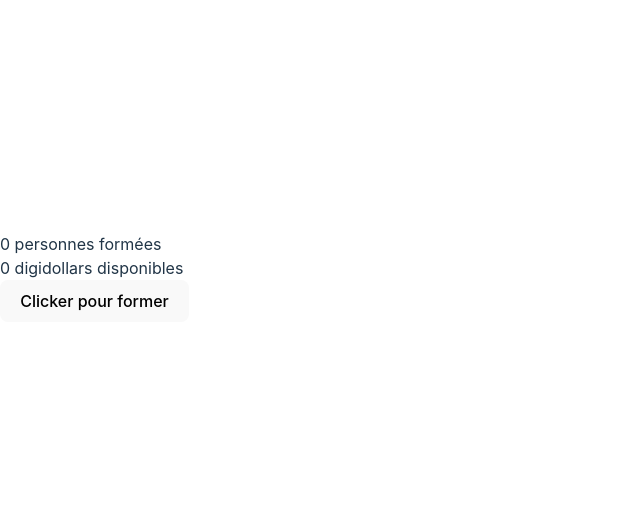
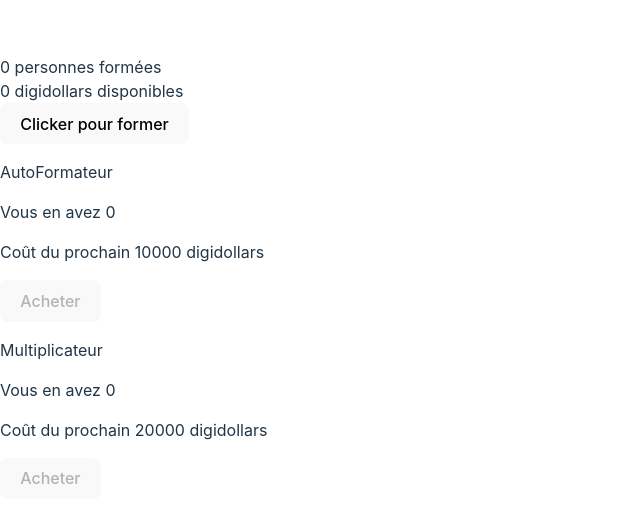
Before and after one commit to A-World-For-Us/regis-clicker, a React (Vite) app: page / in a window 1280 px wide. Shown: the part 123-646 px from the top of the page, without its empty margins (0-640 px from the left). Built offline with nearby package versions, Linux system fonts and the light colour scheme.

Commit message:
create UpgradeComponents

```diff
--- a/src/App.jsx
+++ b/src/App.jsx
@@ -1,4 +1,4 @@
-import { useEffect, useReducer, useRef } from "react";
+import { useEffect, useReducer, useRef, useState } from "react";
 
 const defaultState = {
   trainings: 0,
@@ -9,16 +9,7 @@ const defaultState = {
 };
 
 function App() {
-  const [
-    {
-      trainings,
-      moneys,
-      trainingsPerTick,
-      trainingMuliplier,
-      moneysPerTraining,
-    },
-    dispatch,
-  ] = useReducer(reducer, defaultState);
+  const [{ trainings, moneys }, dispatch] = useReducer(reducer, defaultState);
 
   useInterval(() => {
     dispatch({ type: "tick" });
@@ -33,9 +24,56 @@ function App() {
           Clicker pour former
         </button>
       </div>
+      <Upgrade
+        name="AutoFormateur"
+        moneys={moneys}
+        baseCost={10000}
+        costIncreaseRate={1.05}
+        dispatch={dispatch}
+        dispatchValue={{ trainingsPerTick: 1 }}
+      />
+      <Upgrade
+        name="Multiplicateur"
+        moneys={moneys}
+        baseCost={20000}
+        costIncreaseRate={1.15}
+        dispatch={dispatch}
+        dispatchValue={{ trainingMultiplier: 1 }}
+      />
     </>
   );
 }
+
+const Upgrade = ({
+  name,
+  moneys,
+  baseCost,
+  costIncreaseRate,
+  dispatch,
+  dispatchValue,
+}) => {
+  const [cost, setCost] = useState(baseCost);
+  const [amount, setAmount] = useState(0);
+
+  const buy = () => {
+    dispatch({ ...dispatchValue, type: "buy", cost: cost });
+    setCost((it) => it * costIncreaseRate);
+    setAmount((it) => it + 1);
+  };
+
+  return (
+    <div>
+      <p>{name}</p>
+      <p>Vous en avez {amount}</p>
+      <p>Coût du prochain {cost} digidollars</p>
+      <div>
+        <button onClick={buy} disabled={moneys < cost}>
+          Acheter
+        </button>
+      </div>
+    </div>
+  );
+};
 
 const reducer = (
   state,
```
